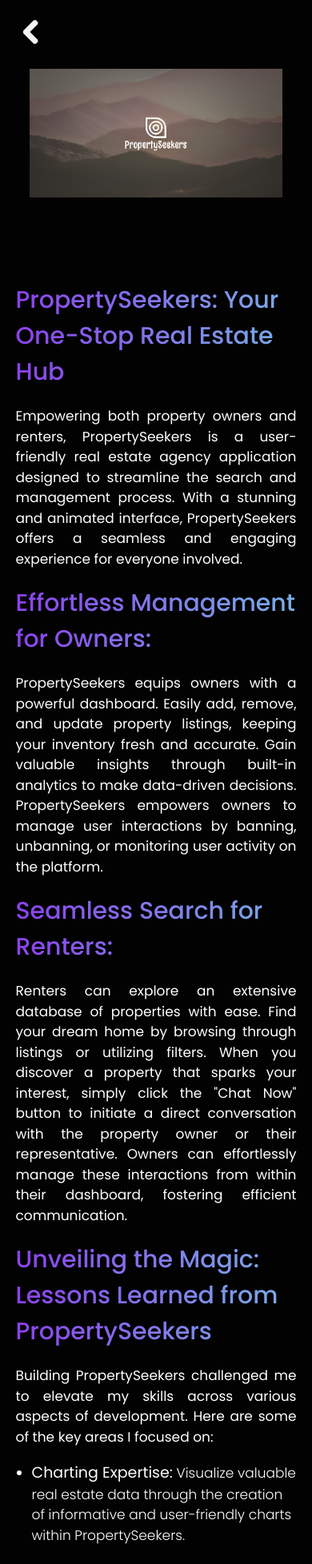
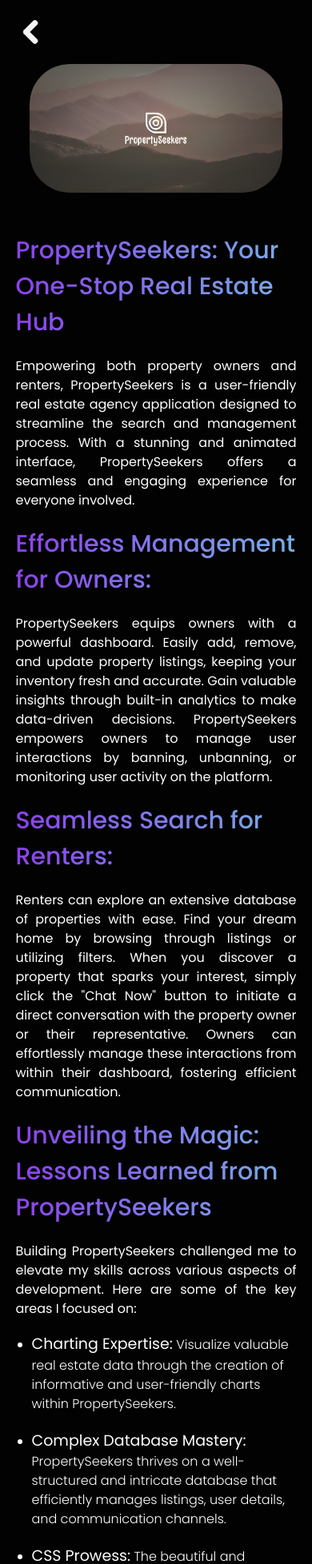
Before and after one commit to M-Uzair-dev/Portfolio, a React (Vite) app: page /project/1 in a window 390 px wide. Shown: the top 1956 px of the page at 80% size. Built offline with nearby package versions, Linux system fonts and the light colour scheme.

Commit message:
Fixed some minor allignment issues in movile devices

```diff
--- a/src/pages/css/projectdetails.css
+++ b/src/pages/css/projectdetails.css
@@ -14,9 +14,15 @@
 }
 .image {
   width: 90%;
-  margin: 0 auto 50px;
+  margin: 50px auto;
   border-radius: 50px;
   overflow: hidden;
+  height: max-content;
+}
+.image > img {
+  width: 100%;
+  border-radius: 50px;
+  max-width: 800px;
 }
 .textinProjectDetails {
   width: 100% !important;
@@ -65,6 +71,10 @@
   background-color: #232324;
   border-radius: 10px;
   font-weight: 300;
+  transition: 0.4s all ease;
+}
+.projectDetailButtons > button:hover {
+  background-color: #383838;
 }
 .backarrowbutton {
   position: fixed;
@@ -78,14 +88,14 @@
 }
 @media (max-width: 600px) {
   .projectDetails h1 {
-    font-size: 25;
+    font-size: 20;
   }
   .projectDetails p {
-    font-size: 17px;
+    font-size: 16px;
   }
   .projectDetails li {
     list-style: disc;
-    font-size: 17px;
+    font-size: 16px;
     margin-left: 20px;
     font-weight: 300;
     margin-bottom: 20px;
@@ -96,3 +106,9 @@
     font-size: 19px;
   }
 }
+@media (max-width: 370px) {
+  .projectDetailButtons > button {
+    padding: 12px 15px;
+    font-size: 16px;
+  }
+}
--- a/src/pages/css/skills.css
+++ b/src/pages/css/skills.css
@@ -163,9 +163,9 @@
   justify-content: center;
   text-align: center;
 
-  -webkit-box-shadow: 0px 0px 81px 5px #54cdfd5b;
-  -moz-box-shadow: 0px 0px 81px 5px #54cdfd5b;
-  box-shadow: 0px 0px 81px 5px #54cdfd5b;
+  -webkit-box-shadow: 0px 0px 81px 5px #54cdfd71;
+  -moz-box-shadow: 0px 0px 81px 5px #54cdfd71;
+  box-shadow: 0px 0px 81px 5px #54cdfd71;
 }
 .div5 {
   position: absolute;
```
